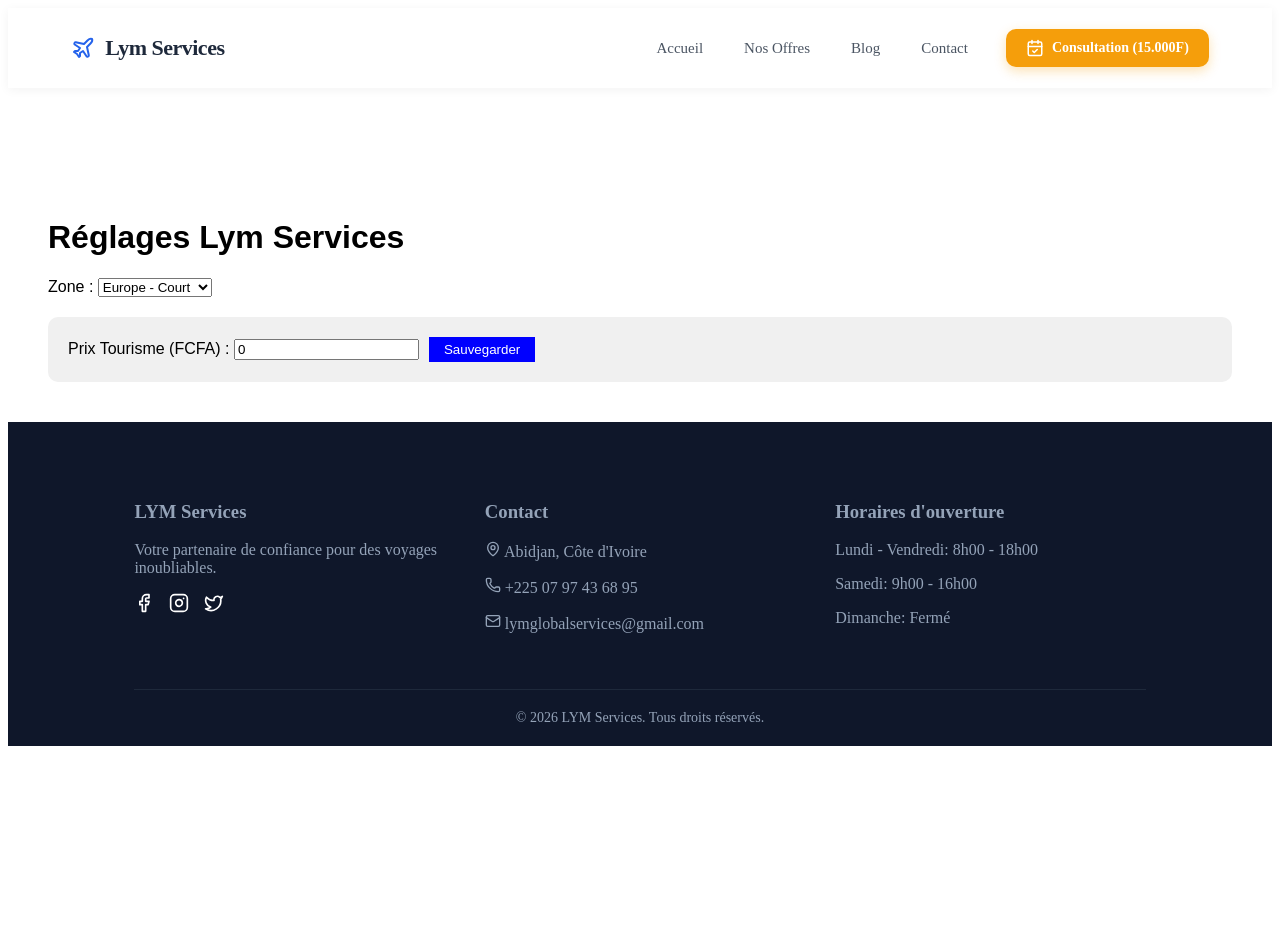
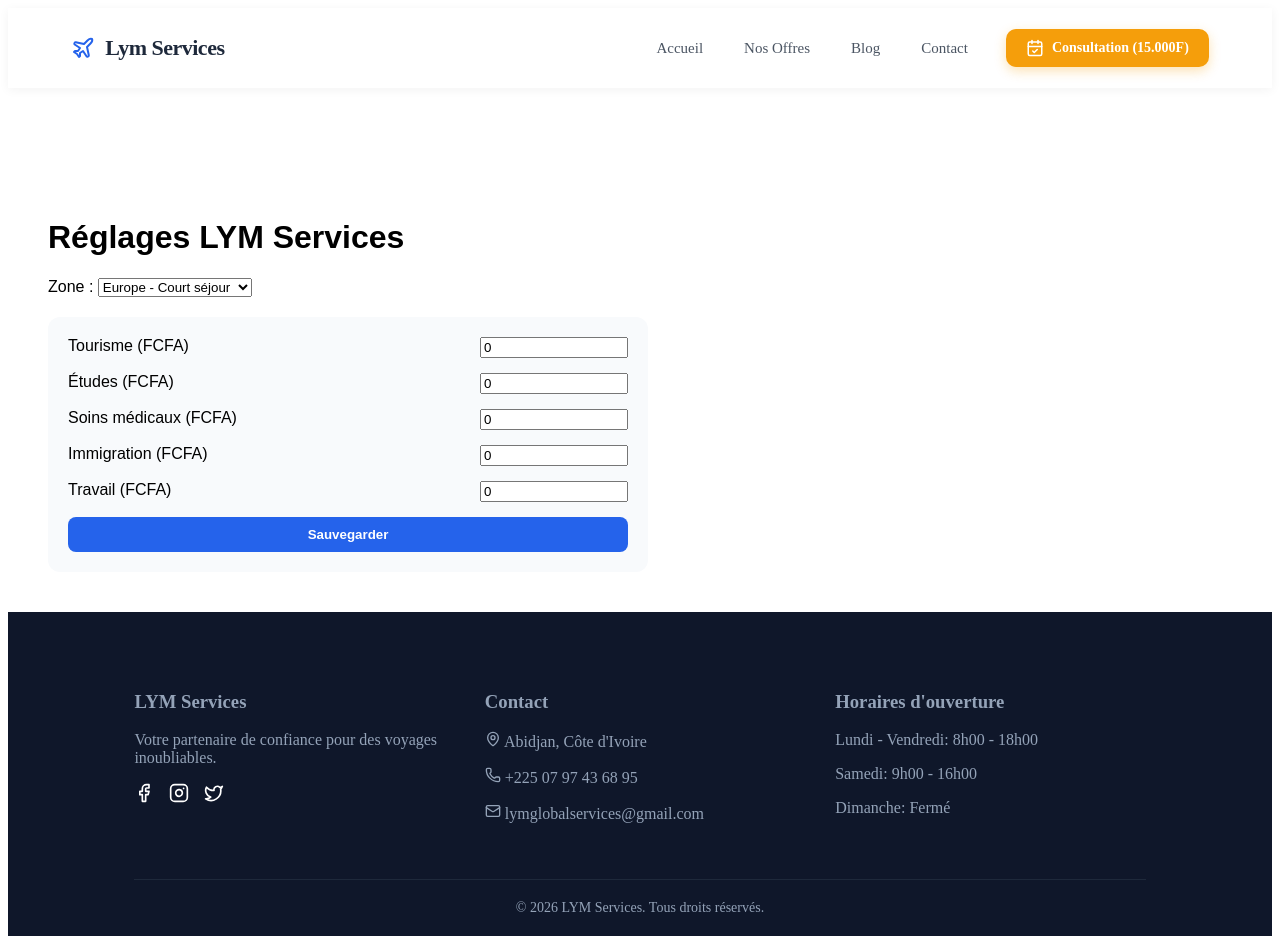
Before and after one commit to Sende45/lym-services, a React (Vite) app in the folder lym-services-app/: page /admintarif in a window 1280 px wide. Before the commit the page ends 800 px from the top, so only its background shows below. Built offline with nearby package versions, Linux system fonts and the light colour scheme; no server answers; the database is empty.

Commit message:
Ajout du système de tarification géographique dynamique et multi-agences

```diff
--- a/lym-services-app/src/pages/Admin-fix.jsx
+++ b/lym-services-app/src/pages/Admin-fix.jsx
@@ -23,13 +23,16 @@ function Admin() {
   const [posts, setPosts] = useState([]);
   const [postForm, setPostForm] = useState({ titre: "", contenu: "", image: "" });
 
-  // --- NOUVELLE STRUCTURE TARIF ---
+  // --- STRUCTURE INITIALE ---
   const [tarifForm, setTarifForm] = useState({
     zone: "",
     typeSejour: "court_sejour",
     tourisme: "",
+    soins_medicaux: "",
+    affaires: "",
     etudes: "",
-    affaires: ""
+    immigration: "",
+    travail: ""
   });
 
   const [loading, setLoading] = useState(true);
@@ -101,25 +104,28 @@ function Admin() {
     } catch (err) { alert("Erreur"); }
   };
 
-  // --- SAUVEGARDE TARIF MULTI-CHAMPS ---
+  // --- SAUVEGARDE FILTRÉE (PRO) ---
   const handleSaveTarif = async (e) => {
     e.preventDefault();
     const docId = `${tarifForm.zone.toLowerCase().replace(/\s+/g, '_')}_${tarifForm.typeSejour}`;
+
+    // On ne garde que les prix pertinents selon le type
+    const prixFinal = tarifForm.typeSejour === "court_sejour"
+      ? { tourisme: Number(tarifForm.tourisme), soins_medicaux: Number(tarifForm.soins_medicaux), affaires: Number(tarifForm.affaires) }
+      : { etudes: Number(tarifForm.etudes), travail: Number(tarifForm.travail), immigration: Number(tarifForm.immigration) };
+
     try {
       await setDoc(doc(db, "tarifs", docId), {
         zone: tarifForm.zone,
         typeSejour: tarifForm.typeSejour,
-        prix: {
-          tourisme: Number(tarifForm.tourisme),
-          etudes: Number(tarifForm.etudes),
-          affaires: Number(tarifForm.affaires)
-        },
+        prix: prixFinal,
         lastUpdate: serverTimestamp()
       });
-      setTarifForm({ ...tarifForm, tourisme: "", etudes: "", affaires: "" });
+      // Reset des champs numériques
+      setTarifForm({ ...tarifForm, tourisme: "", soins_medicaux: "", affaires: "", etudes: "", travail: "", immigration: "" });
       fetchData();
-      alert("Tarifs de la zone mis à jour !");
-    } catch (err) { alert("Erreur lors de l'enregistrement des tarifs"); }
+      alert("✅ Zone mise à jour !");
+    } catch (err) { alert("❌ Erreur enregistrement"); }
   };
 
   const handleWhatsApp = (nom, pays, type) => {
@@ -140,7 +146,7 @@ function Admin() {
           <h1 style={titleStyle}>LYM Business Cloud</h1>
           <div style={searchWrapper}>
             <Search size={18} color="#94a3b8" />
-            <input type="text" placeholder="Rechercher un dossier..." style={searchField} onChange={(e) => setSearchTerm(e.target.value)} />
+            <input type="text" placeholder="Rechercher..." style={searchField} onChange={(e) => setSearchTerm(e.target.value)} />
           </div>
         </div>
         <button onClick={() => signOut(auth)} style={logoutBtn}>Déconnexion</button>
@@ -185,58 +191,86 @@ function Admin() {
           </div>
         </section>
 
-        {/* 2. GESTION DU BLOG */}
+        {/* 2. BLOG */}
         <section style={sectionStyle}>
-          <h2 style={sectionTitle}><Newspaper size={20}/> Blog Actualités</h2>
+          <h2 style={sectionTitle}><Newspaper size={20}/> Blog</h2>
           <form onSubmit={handleCreatePost} style={formStyle}>
-            <input style={inputStyle} placeholder="Titre de l'article" value={postForm.titre} onChange={e => setPostForm({...postForm, titre: e.target.value})} required />
-            <textarea style={{...inputStyle, height: '80px'}} placeholder="Contenu de l'article..." value={postForm.contenu} onChange={e => setPostForm({...postForm, contenu: e.target.value})} required />
-            <input style={inputStyle} placeholder="URL de l'image (optionnel)" value={postForm.image} onChange={e => setPostForm({...postForm, image: e.target.value})} />
-            <button type="submit" style={publishBtn}><PlusCircle size={16}/> Publier l'article</button>
+            <input style={inputStyle} placeholder="Titre" value={postForm.titre} onChange={e => setPostForm({...postForm, titre: e.target.value})} required />
+            <textarea style={{...inputStyle, height: '60px'}} placeholder="Contenu..." value={postForm.contenu} onChange={e => setPostForm({...postForm, contenu: e.target.value})} required />
+            <button type="submit" style={publishBtn}><PlusCircle size={16}/> Publier</button>
           </form>
-          <div style={{marginTop: '20px', maxHeight: '300px', overflowY: 'auto'}}>
+          <div style={{marginTop: '15px', maxHeight: '180px', overflowY: 'auto'}}>
             {posts.map(p => (
               <div key={p.id} style={blogItem}>
-                <div style={{flex:1}}>
-                  <div style={{fontSize:'13px', fontWeight:'700'}}>{p.titre}</div>
-                </div>
-                <button onClick={() => handleDeletePost(p.id)} style={{color:'#ef4444', border:'none', background:'none', cursor:'pointer'}}><Trash2 size={16}/></button>
+                <span style={{fontSize:'12px', fontWeight:'600'}}>{p.titre}</span>
+                <button onClick={() => handleDeletePost(p.id)} style={{color:'#ef4444', border:'none', background:'none', cursor:'pointer'}}><Trash2 size={14}/></button>
               </div>
             ))}
           </div>
         </section>
 
-        {/* 3. CONFIGURATION TARIFS (MODIFIÉ) */}
+        {/* 3. CONFIGURATION TARIFS (DYNAMIQUE PRO) */}
         <section style={sectionStyle}>
-          <h2 style={sectionTitle}><Globe size={20}/> Tarifs par Zone</h2>
+          <h2 style={sectionTitle}><Globe size={20}/> Gestion des Tarifs</h2>
           <form onSubmit={handleSaveTarif} style={formStyle}>
-            <input style={inputStyle} placeholder="Zone (ex: Europe, Canada)" value={tarifForm.zone} onChange={e => setTarifForm({...tarifForm, zone: e.target.value})} required />
+            <input
+              style={inputStyle}
+              placeholder="Nom de la Zone (ex: France, Canada...)"
+              value={tarifForm.zone}
+              onChange={e => setTarifForm({...tarifForm, zone: e.target.value})}
+              required
+            />
 
             <select style={inputStyle} value={tarifForm.typeSejour} onChange={e => setTarifForm({...tarifForm, typeSejour: e.target.value})}>
               <option value="court_sejour">Court Séjour</option>
               <option value="long_sejour">Long Séjour</option>
             </select>
 
-            <div style={{display: 'grid', gridTemplateColumns: '1fr 1fr', gap: '8px'}}>
-              <input style={inputStyle} type="number" placeholder="Prix Tourisme" value={tarifForm.tourisme} onChange={e => setTarifForm({...tarifForm, tourisme: e.target.value})} required />
-              <input style={inputStyle} type="number" placeholder="Prix Études" value={tarifForm.etudes} onChange={e => setTarifForm({...tarifForm, etudes: e.target.value})} required />
-            </div>
-            <input style={inputStyle} type="number" placeholder="Prix Affaires" value={tarifForm.affaires} onChange={e => setTarifForm({...tarifForm, affaires: e.target.value})} required />
+            {/* CHAMPS CONDITIONNELS */}
+            {tarifForm.typeSejour === "court_sejour" ? (
+              <div style={innerFormBox("#eff6ff")}>
+                <label style={labelStyle}>Tarifs Court Séjour (FCFA)</label>
+                <input style={inputStyle} type="number" placeholder="Tourisme" value={tarifForm.tourisme} onChange={e => setTarifForm({...tarifForm, tourisme: e.target.value})} required />
+                <input style={inputStyle} type="number" placeholder="Soins Médicaux" value={tarifForm.soins_medicaux} onChange={e => setTarifForm({...tarifForm, soins_medicaux: e.target.value})} required />
+                <input style={inputStyle} type="number" placeholder="Affaires" value={tarifForm.affaires} onChange={e => setTarifForm({...tarifForm, affaires: e.target.value})} required />
+              </div>
+            ) : (
+              <div style={innerFormBox("#f5f3ff")}>
+                <label style={labelStyle}>Tarifs Long Séjour (FCFA)</label>
+                <input style={inputStyle} type="number" placeholder="Études" value={tarifForm.etudes} onChange={e => setTarifForm({...tarifForm, etudes: e.target.value})} required />
+                <input style={inputStyle} type="number" placeholder="Travail" value={tarifForm.travail} onChange={e => setTarifForm({...tarifForm, travail: e.target.value})} required />
+                <input style={inputStyle} type="number" placeholder="Immigration" value={tarifForm.immigration} onChange={e => setTarifForm({...tarifForm, immigration: e.target.value})} required />
+              </div>
+            )}
 
             <button type="submit" style={{...publishBtn, backgroundColor: '#0f172a'}}>Enregistrer la Zone</button>
           </form>
 
-          <div style={{marginTop: "15px", maxHeight: '250px', overflowY: 'auto'}}>
+          <div style={{marginTop: "20px", maxHeight: '250px', overflowY: 'auto'}}>
              {tarifsList.map(t => (
                <div key={t.id} style={tarifCardSmall}>
-                 <div style={{display: 'flex', justifyContent: 'space-between', fontWeight: 'bold'}}>
-                    <span>{t.zone?.toUpperCase()}</span>
-                    <span style={badgeType}>{t.typeSejour === 'court_sejour' ? 'Court' : 'Long'}</span>
+                 <div style={{display: 'flex', justifyContent: 'space-between', alignItems:'center'}}>
+                   <span style={{fontWeight:'800', fontSize:'13px'}}>{t.zone?.toUpperCase()}</span>
+                   <span style={{...badgeType, backgroundColor: t.typeSejour === 'court_sejour' ? '#dbeafe' : '#f3e8ff', color: t.typeSejour === 'court_sejour' ? '#1e40af' : '#6b21a8'}}>
+                     {t.typeSejour === 'court_sejour' ? 'COURT' : 'LONG'}
+                   </span>
                  </div>
-                 <div style={{fontSize: '11px', color: '#64748b', marginTop: '5px'}}>
-                    🎓 Études: {t.prix?.etudes?.toLocaleString()} | 🏖️ Tourisme: {t.prix?.tourisme?.toLocaleString()}
+                 <div style={{fontSize: '11px', color: '#64748b', marginTop: '8px', display: 'grid', gridTemplateColumns: '1fr 1fr', gap: '5px'}}>
+                   {t.typeSejour === 'court_sejour' ? (
+                     <>
+                        <span>🏖️ Tour: {t.prix?.tourisme?.toLocaleString()}</span>
+                        <span>⚕️ Soins: {t.prix?.soins_medicaux?.toLocaleString()}</span>
+                        <span>💼 Affaires: {t.prix?.affaires?.toLocaleString()}</span>
+                     </>
+                   ) : (
+                     <>
+                        <span>🎓 Études: {t.prix?.etudes?.toLocaleString()}</span>
+                        <span>👷 Travail: {t.prix?.travail?.toLocaleString()}</span>
+                        <span>🌍 Immi: {t.prix?.immigration?.toLocaleString()}</span>
+                     </>
+                   )}
                  </div>
-                 <button onClick={async () => { if(window.confirm("Supprimer?")) { await deleteDoc(doc(db, "tarifs", t.id)); fetchData(); }}} style={deleteLink}>Supprimer la zone</button>
+                 <button onClick={async () => { if(window.confirm("Supprimer?")) { await deleteDoc(doc(db, "tarifs", t.id)); fetchData(); }}} style={deleteLink}>Supprimer cette zone</button>
                </div>
              ))}
           </div>
@@ -247,18 +281,18 @@ function Admin() {
   );
 }
 
-// --- STYLES ADDITIONNELS ---
-const tarifCardSmall = { padding: '12px', borderBottom: '1px solid #f1f5f9', backgroundColor: '#f8fafc', borderRadius: '10px', marginBottom: '8px' };
-const badgeType = { fontSize: '9px', background: '#e2e8f0', padding: '2px 6px', borderRadius: '4px', textTransform: 'uppercase' };
-const deleteLink = { border: 'none', background: 'none', color: '#ef4444', fontSize: '10px', cursor: 'pointer', marginTop: '5px', padding: 0 };
-
-// --- STYLES EXISTANTS (GARDÉS) ---
+// --- STYLES ---
+const innerFormBox = (bg) => ({ display: 'flex', flexDirection: 'column', gap: '8px', padding: '12px', backgroundColor: bg, borderRadius: '12px', border: '1px solid rgba(0,0,0,0.05)' });
+const labelStyle = { fontSize: '11px', fontWeight: 'bold', textTransform: 'uppercase', color: '#64748b', marginBottom: '4px' };
+const tarifCardSmall = { padding: '12px', borderBottom: '1px solid #f1f5f9', backgroundColor: '#f8fafc', borderRadius: '12px', marginBottom: '10px' };
+const badgeType = { fontSize: '9px', padding: '3px 8px', borderRadius: '6px', fontWeight: '900' };
+const deleteLink = { border: 'none', background: 'none', color: '#ef4444', fontSize: '10px', cursor: 'pointer', marginTop: '10px', padding: 0, fontWeight: 'bold' };
 const containerStyle = { padding: "30px", backgroundColor: "#f1f5f9", minHeight: "100vh", fontFamily: "Inter, sans-serif" };
 const headerStyle = { display: "flex", justifyContent: "space-between", alignItems: "center", marginBottom: "30px", backgroundColor: "white", padding: "20px", borderRadius: "20px" };
 const titleStyle = { margin: 0, fontSize: "20px", fontWeight: "900" };
 const searchWrapper = { display: "flex", alignItems: "center", gap: "10px", backgroundColor: "#f8fafc", padding: "8px 15px", borderRadius: "12px", border: "1px solid #e2e8f0", marginTop: "10px", maxWidth: "350px" };
 const searchField = { border: "none", outline: "none", background: "none", width: "100%", fontSize: "14px" };
-const dashboardGrid = { display: "grid", gridTemplateColumns: "1.2fr 1fr 0.8fr", gap: "20px" };
+const dashboardGrid = { display: "grid", gridTemplateColumns: "1.2fr 0.8fr 1fr", gap: "25px" };
 const sectionStyle = { backgroundColor: "white", padding: "20px", borderRadius: "24px", boxShadow: "0 4px 12px rgba(0,0,0,0.03)" };
 const sectionTitle = { fontSize: "16px", fontWeight: "800", marginBottom: "20px", display: "flex", alignItems: "center", gap: "10px" };
 const cardStyle = { padding: "15px", backgroundColor: "#f8fafc", borderRadius: "15px", marginBottom: "12px", border: "1px solid #f1f5f9" };
@@ -271,9 +305,9 @@ const btnRestore = { color: "#2563eb", background: "none", border: "none", curso
 const archiveTabBtn = { backgroundColor:'#f1f5f9', border:'none', padding:'6px 12px', borderRadius:'8px', cursor:'pointer', fontWeight:'700', color:'#64748b', fontSize: '12px' };
 const activeTabBtn = { ...archiveTabBtn, backgroundColor:'#0f172a', color:'white' };
 const blogItem = { display:'flex', alignItems:'center', padding:'10px', borderBottom:'1px solid #f1f5f9', justifyContent:'space-between' };
-const formStyle = { display: "flex", flexDirection: "column", gap: "10px" };
-const inputStyle = { padding: "10px", borderRadius: "8px", border: "1px solid #e2e8f0", outline: "none", fontSize: "13px" };
-const publishBtn = { backgroundColor: "#2563eb", color: "white", padding: "10px", border: "none", borderRadius: "8px", fontWeight: "bold", cursor: "pointer", display:'flex', alignItems:'center', justifyContent:'center', gap:'8px' };
+const formStyle = { display: "flex", flexDirection: "column", gap: "12px" };
+const inputStyle = { padding: "10px", borderRadius: "10px", border: "1px solid #e2e8f0", outline: "none", fontSize: "13px" };
+const publishBtn = { backgroundColor: "#2563eb", color: "white", padding: "12px", border: "none", borderRadius: "10px", fontWeight: "bold", cursor: "pointer", display:'flex', alignItems:'center', justifyContent:'center', gap:'8px' };
 const logoutBtn = { backgroundColor: "#fee2e2", color: "#ef4444", padding: "8px 15px", border: "none", borderRadius: "10px", fontWeight: "bold", cursor: "pointer" };
 const listContainer = { maxHeight: "600px", overflowY: "auto" };
 const statusBadge = (s) => ({
--- a/lym-services-app/src/pages/AdminTarifs.jsx
+++ b/lym-services-app/src/pages/AdminTarifs.jsx
@@ -4,64 +4,134 @@ import { doc, getDoc, setDoc } from "firebase/firestore";
 
 const AdminTarifs = () => {
   const [activeZone, setActiveZone] = useState("europe_court_sejour");
-  const [prixTourisme, setPrixTourisme] = useState(0);
   const [loading, setLoading] = useState(false);
+
+  const [prix, setPrix] = useState({
+    tourisme: 0,
+    etudes: 0,
+    soins_medicaux: 0,
+    immigration: 0,
+    travail: 0,
+  });
 
   // Charger les données
   useEffect(() => {
     const loadData = async () => {
       const snap = await getDoc(doc(db, "tarifs", activeZone));
       if (snap.exists()) {
-        setPrixTourisme(snap.data().prix?.tourisme || 0);
+        setPrix({
+          tourisme: snap.data().prix?.tourisme || 0,
+          etudes: snap.data().prix?.etudes || 0,
+          soins_medicaux: snap.data().prix?.soins_medicaux || 0,
+          immigration: snap.data().prix?.immigration || 0,
+          travail: snap.data().prix?.travail || 0,
+        });
+      } else {
+        setPrix({
+          tourisme: 0,
+          etudes: 0,
+          soins_medicaux: 0,
+          immigration: 0,
+          travail: 0,
+        });
       }
     };
     loadData();
   }, [activeZone]);
 
-  // Sauvegarder
+  // Sauvegarde
   const handleSave = async () => {
     setLoading(true);
     try {
-      await setDoc(doc(db, "tarifs", activeZone), {
-        prix: { tourisme: Number(prixTourisme), etudes: 0, affaires: 0 }
-      }, { merge: true });
-      alert("Enregistré avec succès !");
+      await setDoc(
+        doc(db, "tarifs", activeZone),
+        {
+          prix: {
+            tourisme: Number(prix.tourisme),
+            etudes: Number(prix.etudes),
+            soins_medicaux: Number(prix.soins_medicaux),
+            immigration: Number(prix.immigration),
+            travail: Number(prix.travail),
+          },
+        },
+        { merge: true }
+      );
+      alert("✅ Tarifs enregistrés avec succès !");
     } catch (e) {
-      alert("Erreur de connexion");
+      console.error(e);
+      alert("❌ Erreur de sauvegarde");
     }
     setLoading(false);
   };
 
+  const handleChange = (field, value) => {
+    setPrix((prev) => ({ ...prev, [field]: value }));
+  };
+
   return (
-    <div style={{ padding: '40px', fontFamily: 'sans-serif' }}>
-      <h1>Réglages Lym Services</h1>
+    <div style={{ padding: "40px", fontFamily: "sans-serif", maxWidth: "600px" }}>
+      <h1>Réglages LYM Services</h1>
 
-      <div style={{ marginBottom: '20px' }}>
+      {/* ZONE */}
+      <div style={{ marginBottom: "20px" }}>
         <label>Zone : </label>
-        <select value={activeZone} onChange={(e) => setActiveZone(e.target.value)}>
-          <option value="europe_court_sejour">Europe - Court</option>
-          <option value="afrique_court_sejour">Afrique - Court</option>
-          <option value="canada_court_sejour">Canada - Court</option>
+        <select
+          value={activeZone}
+          onChange={(e) => setActiveZone(e.target.value)}
+        >
+          <option value="europe_court_sejour">Europe - Court séjour</option>
+          <option value="afrique_court_sejour">Afrique - Court séjour</option>
+          <option value="canada_court_sejour">Canada - Court séjour</option>
         </select>
       </div>
 
-      <div style={{ background: '#f0f0f0', padding: '20px', borderRadius: '10px' }}>
-        <label>Prix Tourisme (FCFA) : </label>
-        <input
-          type="number"
-          value={prixTourisme}
-          onChange={(e) => setPrixTourisme(e.target.value)}
-        />
+      {/* TARIFS */}
+      <div
+        style={{
+          background: "#f8fafc",
+          padding: "20px",
+          borderRadius: "12px",
+          display: "grid",
+          gap: "15px",
+        }}
+      >
+        <TarifInput label="Tourisme" value={prix.tourisme} onChange={(v) => handleChange("tourisme", v)} />
+        <TarifInput label="Études" value={prix.etudes} onChange={(v) => handleChange("etudes", v)} />
+        <TarifInput label="Soins médicaux" value={prix.soins_medicaux} onChange={(v) => handleChange("soins_medicaux", v)} />
+        <TarifInput label="Immigration" value={prix.immigration} onChange={(v) => handleChange("immigration", v)} />
+        <TarifInput label="Travail" value={prix.travail} onChange={(v) => handleChange("travail", v)} />
+
         <button
           onClick={handleSave}
           disabled={loading}
-          style={{ marginLeft: '10px', background: 'blue', color: 'white', border: 'none', padding: '5px 15px', cursor: 'pointer' }}
+          style={{
+            background: "#2563eb",
+            color: "white",
+            border: "none",
+            padding: "10px",
+            borderRadius: "8px",
+            cursor: "pointer",
+            fontWeight: "700",
+          }}
         >
-          {loading ? "Chargement..." : "Sauvegarder"}
+          {loading ? "Enregistrement..." : "Sauvegarder"}
         </button>
       </div>
     </div>
   );
 };
 
+// Champ réutilisable
+const TarifInput = ({ label, value, onChange }) => (
+  <div style={{ display: "flex", justifyContent: "space-between" }}>
+    <label>{label} (FCFA)</label>
+    <input
+      type="number"
+      value={value}
+      onChange={(e) => onChange(e.target.value)}
+      style={{ width: "140px" }}
+    />
+  </div>
+);
+
 export default AdminTarifs;
```
Also changed, not shown: lym-services-app/src/pages/Blog.jsx (+43 -43 lines).
